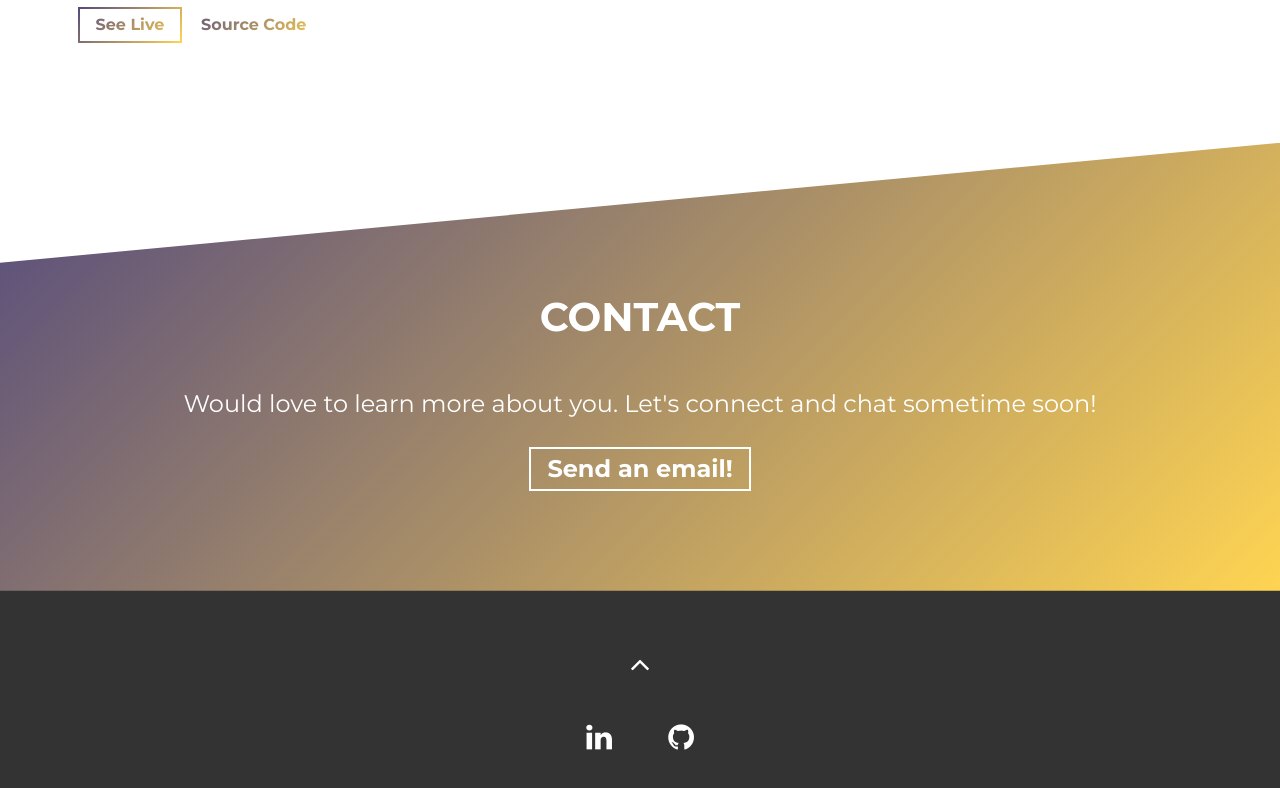
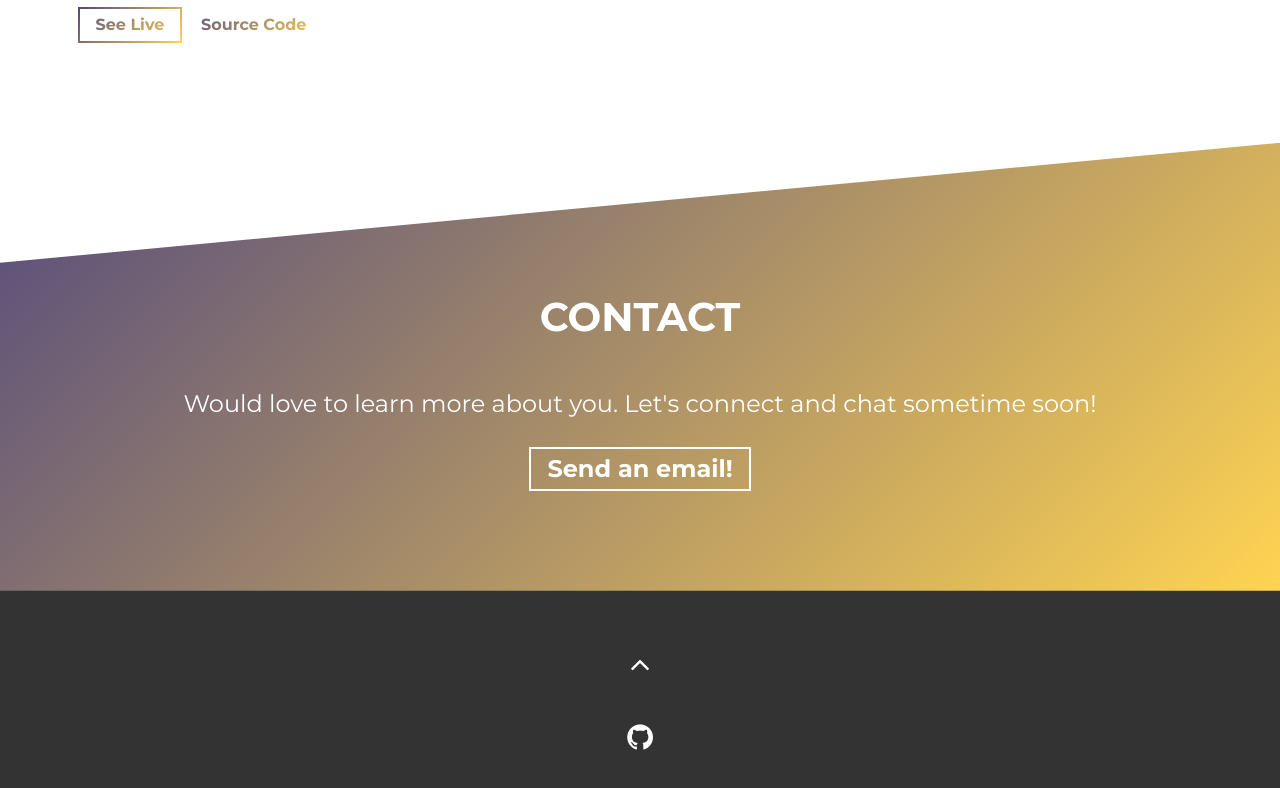
Before and after one commit to HoMaYoO-N/MyPersonalWebsite, a website built with Parcel: page src/index.html in a window 1280 px wide. Shown: the part 5925-6713 px from the top of the page. Built offline with nearby package versions, Linux system fonts and the light colour scheme.

Commit message:
Update index.html
rm linkedin

```diff
--- a/src/index.html
+++ b/src/index.html
@@ -500,9 +500,6 @@
           <i class="fa fa-angle-up fa-2x" aria-hidden="true"></i>
         </a>
         <div class="social-links">
-          <a rel="noreferrer" href="https://www.linkedin.com/in/homayounbanazadeh/" target="_blank">
-            <i class="fa fa-linkedin fa-inverse"></i>
-          </a>
           <a rel="noreferrer" href="https://github.com/HoMaYoO-N" target="_blank">
             <i class="fa fa-github fa-inverse"></i>
           </a>
```
